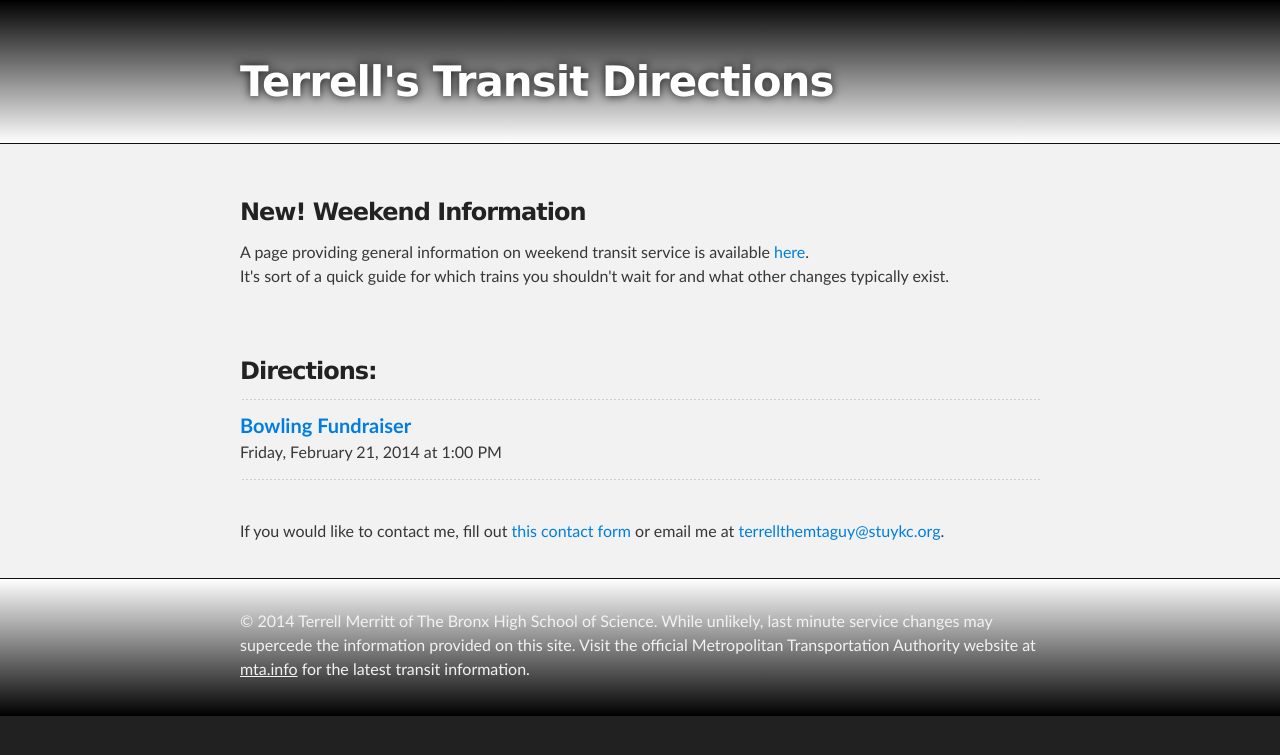
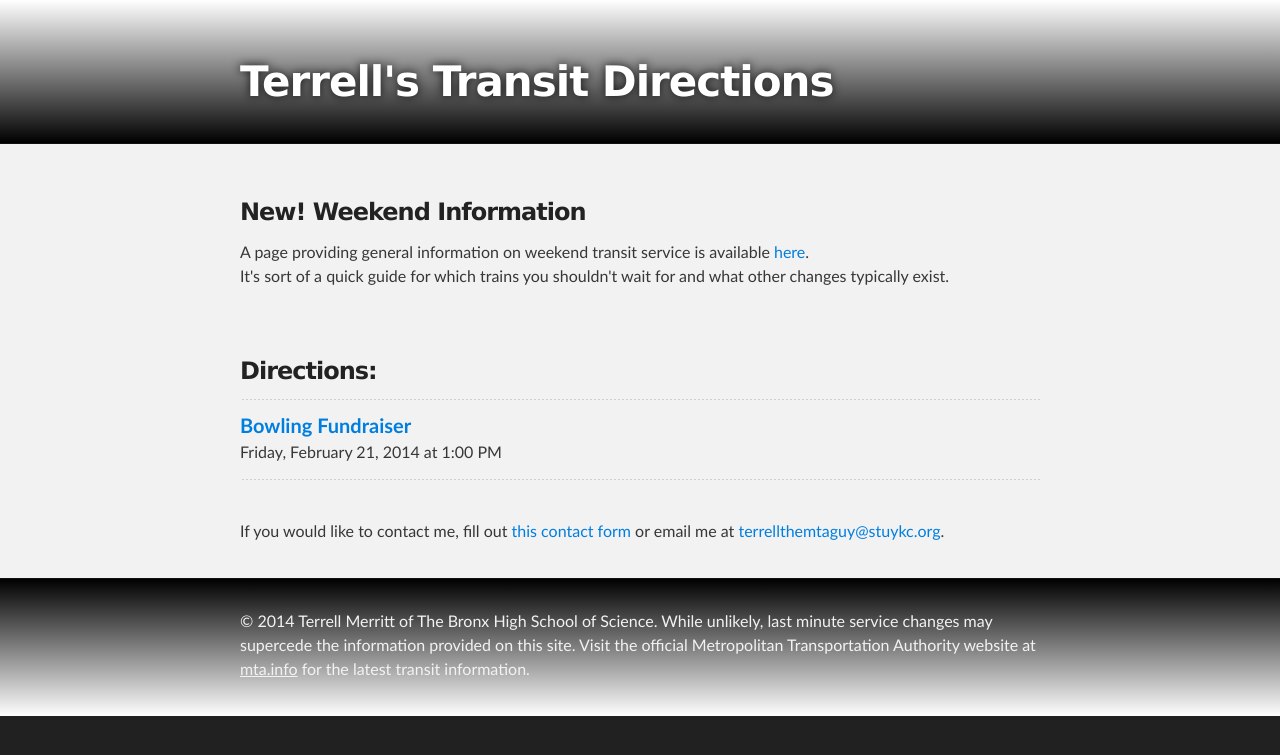
Before and after one commit to terrellthemtaguy/terrellthemtaguy.github.io, a Jekyll site: the page built from index.html, in a window 1280 px wide. Shown: the top 755 px of the page. Built offline with Jekyll 4.4.1, drawn with Linux system fonts in a browser that asks for light colours.

Commit message:
Never mind it looked better before.

```diff
--- a/stylesheets/stylesheet.css
+++ b/stylesheets/stylesheet.css
@@ -49,12 +49,12 @@
 *******************************************************************************/
 
 header{
-  background-image: -ms-linear-gradient(top, #000000 0%, #FFFFFF 100%);
-  background-image: -moz-linear-gradient(top, #000000 0%, #FFFFFF 100%);
-  background-image: -o-linear-gradient(top, #000000 0%, #FFFFFF 100%);
-  background-image: -webkit-gradient(linear, left top, left bottom, color-stop(0, #000000), color-stop(1, #FFFFFF));
-  background-image: -webkit-linear-gradient(top, #000000 0%, #FFFFFF 100%);
-  background-image: linear-gradient(to bottom, #000000 0%, #FFFFFF 100%);
+  background-image: -ms-linear-gradient(top, #FFFFFF 0%, #000000 100%);
+  background-image: -moz-linear-gradient(top, #FFFFFF 0%, #000000 100%);
+  background-image: -o-linear-gradient(top, #FFFFFF 0%, #000000 100%);
+  background-image: -webkit-gradient(linear, left top, left bottom, color-stop(0, #FFFFFF), color-stop(1, #000000));
+  background-image: -webkit-linear-gradient(top, #FFFFFF 0%, #000000 100%);
+  background-image: linear-gradient(to bottom, #FFFFFF 0%, #000000 100%);
 }
 
 body {
@@ -294,12 +294,12 @@
 }
 
 #header_wrap {
-  background-image: -ms-linear-gradient(top, #000000 0%, #FFFFFF 100%);
-  background-image: -moz-linear-gradient(top, #000000 0%, #FFFFFF 100%);
-  background-image: -o-linear-gradient(top, #000000 0%, #FFFFFF 100%);
-  background-image: -webkit-gradient(linear, left top, left bottom, color-stop(0, #000000), color-stop(1, #FFFFFF));
-  background-image: -webkit-linear-gradient(top, #000000 0%, #FFFFFF 100%);
-  background-image: linear-gradient(to bottom, #000000 0%, #FFFFFF 100%);
+  background-image: -ms-linear-gradient(top, #FFFFFF 0%, #000000 100%);
+  background-image: -moz-linear-gradient(top, #FFFFFF 0%, #000000 100%);
+  background-image: -o-linear-gradient(top, #FFFFFF 0%, #000000 100%);
+  background-image: -webkit-gradient(linear, left top, left bottom, color-stop(0, #FFFFFF), color-stop(1, #000000));
+  background-image: -webkit-linear-gradient(top, #FFFFFF 0%, #000000 100%);
+  background-image: linear-gradient(to bottom, #FFFFFF 0%, #000000 100%);
 }
 
 #header_wrap .inner {
@@ -373,12 +373,12 @@
 
 #footer_wrap {
   /** background: #212121; */
-  background-image: -ms-linear-gradient(top, #FFFFFF 0%, #000000 100%);
-  background-image: -moz-linear-gradient(top, #FFFFFF 0%, #000000 100%);
-  background-image: -o-linear-gradient(top, #FFFFFF 0%, #000000 100%);
-  background-image: -webkit-gradient(linear, left top, left bottom, color-stop(0, #FFFFFF), color-stop(1, #000000));
-  background-image: -webkit-linear-gradient(top, #FFFFFF 0%, #000000 100%);
-  background-image: linear-gradient(to bottom, #FFFFFF 0%, #000000 100%);
+  background-image: -ms-linear-gradient(top, #000000 0%, #FFFFFF 100%);
+  background-image: -moz-linear-gradient(top, #000000 0%, #FFFFFF 100%);
+  background-image: -o-linear-gradient(top, #000000 0%, #FFFFFF 100%);
+  background-image: -webkit-gradient(linear, left top, left bottom, color-stop(0, #000000), color-stop(1, #FFFFFF));
+  background-image: -webkit-linear-gradient(top, #000000 0%, #FFFFFF 100%);
+  background-image: linear-gradient(to bottom, #000000 0%, #FFFFFF 100%);
 }
 
 
```
